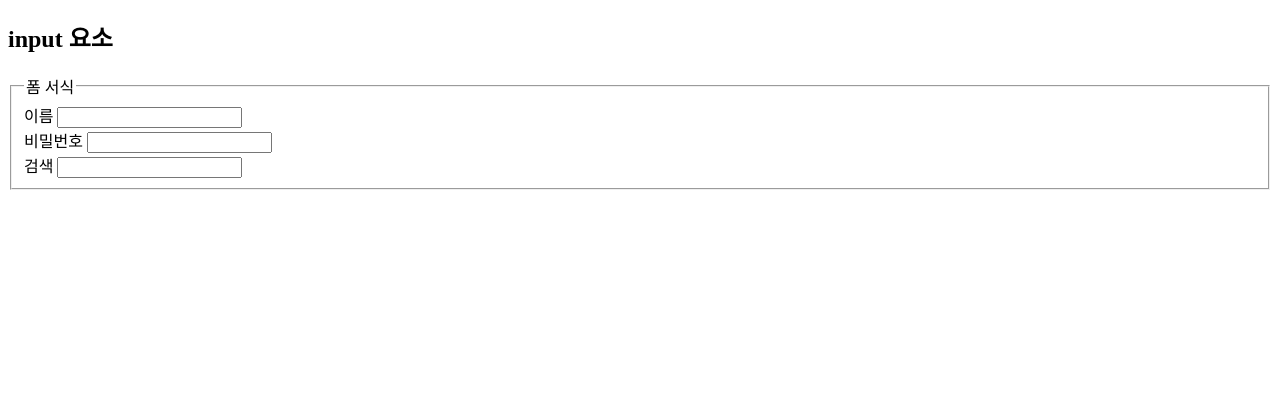
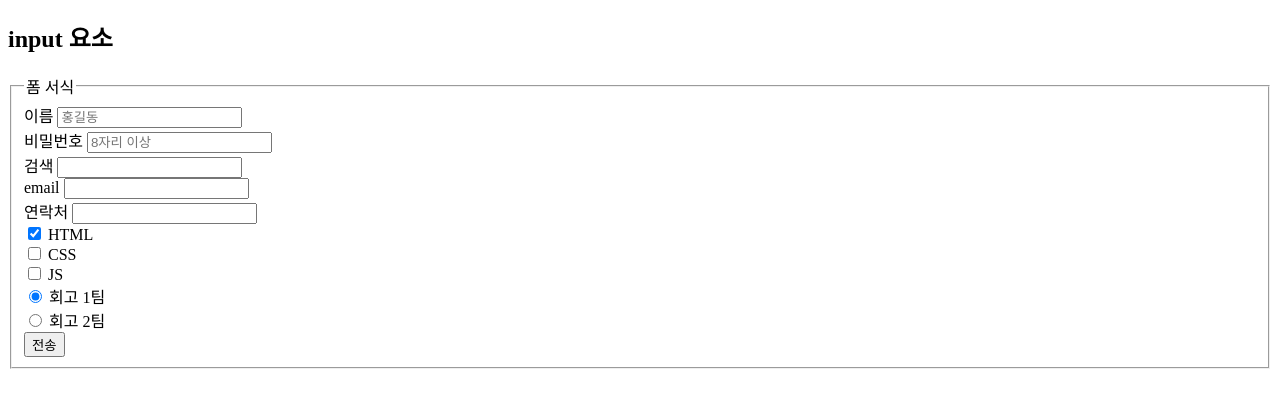
Before and after one commit to zzjae/learn-html-css, a website: page src/html/18-form-input.html in a window 1280 px wide. Shown: the part 70-478 px from the top of the page. Drawn offline with Linux system fonts and the light colour scheme.

Commit message:
✨ Form 서식 추가
form 서식 추가

```diff
--- a/src/html/18-form-input.html
+++ b/src/html/18-form-input.html
@@ -14,16 +14,81 @@
         <legend>폼 서식</legend>
         <div>
           <label for="userName">이름</label>
-          <input type="text" id="userName" />
+          <input
+            type="text"
+            name="userName"
+            id="userName"
+            required
+            aria-required="true"
+            placeholder="홍길동"
+          />
         </div>
         <div>
           <label for="userPassword">비밀번호</label>
-          <input type="password" id="userPassword" />
+          <input
+            type="password"
+            name="userPassword"
+            id="userPassword"
+            required
+            placeholder="8자리 이상"
+          />
         </div>
         <div>
           <label for="likelionSearch">검색</label>
-          <input type="search" id="likelionSearch" />
+          <input type="search" name="likelionSearch" id="likelionSearch" />
         </div>
+        <div>
+          <label for="userEmail">email</label>
+          <input type="email" name="userEmail" id="userEmail" required />
+        </div>
+        <div>
+          <label for="userPhone">연락처</label>
+          <input type="tel" name="userPhone" id="userPhone" required />
+        </div>
+        <div>
+          <input
+            type="checkbox"
+            name="classLikelion"
+            id="classHTML"
+            checked
+            value="html"
+          />
+          <label for="classHTML">HTML</label>
+        </div>
+        <div>
+          <input
+            type="checkbox"
+            name="classLikelion"
+            id="classCSS"
+            value="css"
+          />
+          <label for="classCSS">CSS</label>
+        </div>
+        <div>
+          <input type="checkbox" name="classLikelion" id="classJS" value="js" />
+          <label for="classJS">JS</label>
+        </div>
+        <div>
+          <input
+            type="radio"
+            name="classLikelionTeam"
+            id="classRoom1"
+            checked
+            value="classRoom1"
+          />
+          <label for="classRoom1">회고 1팀</label>
+        </div>
+        <div>
+          <input
+            type="radio"
+            name="classLikelionTeam"
+            id="classRoom2"
+            value=""
+          />
+          <label for="classRoom2">회고 2팀</label>
+        </div>
+
+        <input type="submit" value="전송" />
       </fieldset>
     </form>
   </body>
```
